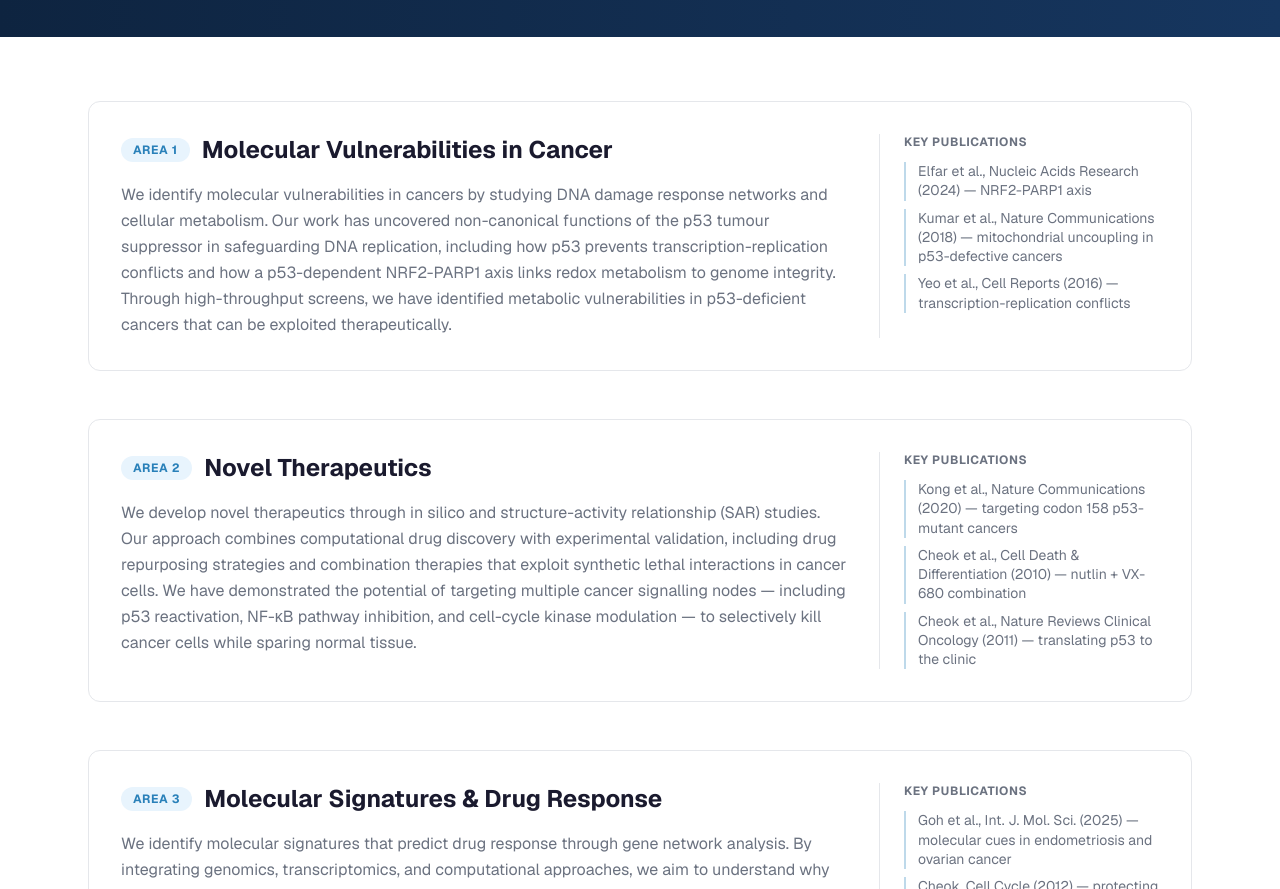
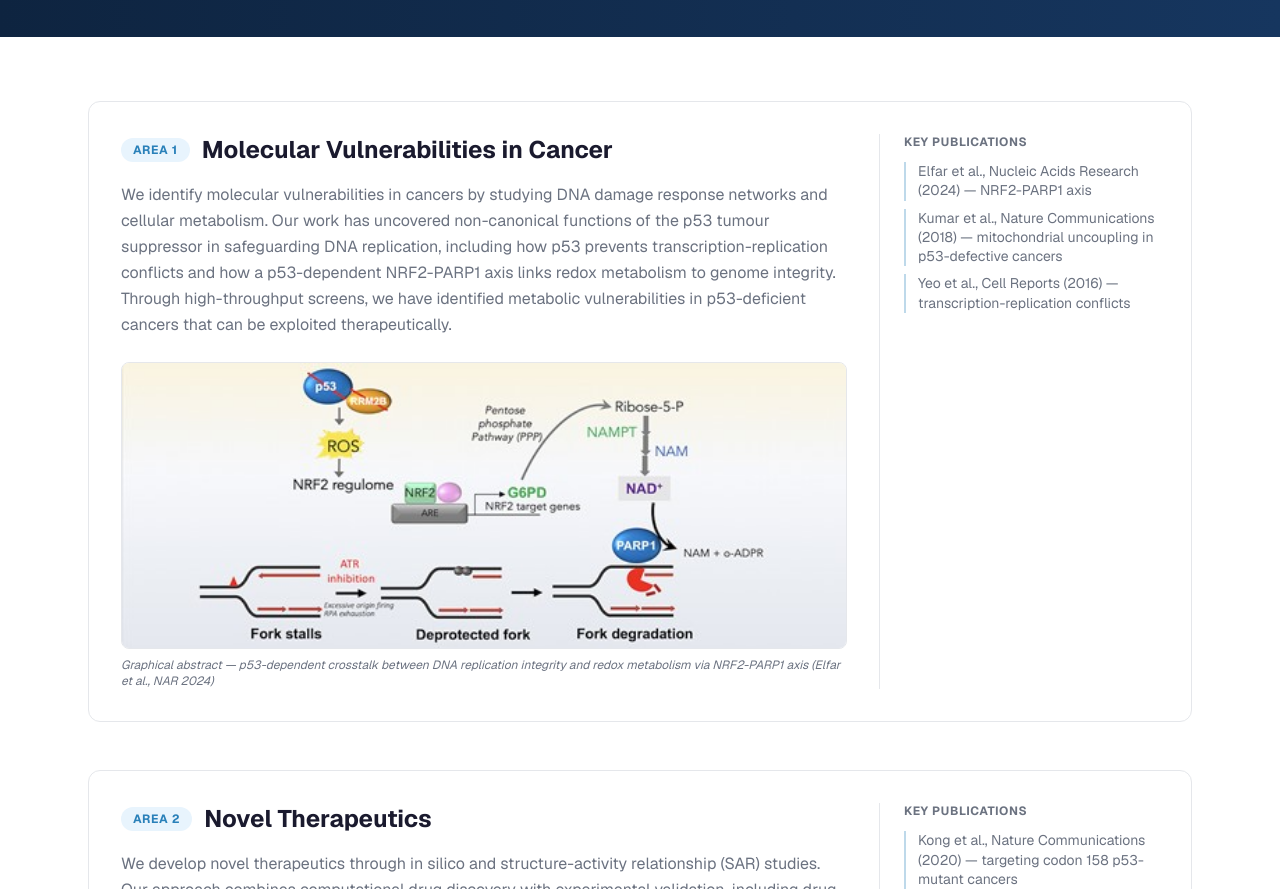
Before and after one commit to Joelchan-Biology/ccf-lab-website, a Next.js app: page /research in a window 1280 px wide. Shown: the part 300-1189 px from the top of the page. Built offline with nearby package versions, Linux system fonts and the light colour scheme.

Commit message:
Fix images for static export, add NAR 2024 graphical abstract to Research page

```diff
--- a/next.config.ts
+++ b/next.config.ts
@@ -2,6 +2,9 @@ import type { NextConfig } from "next";
 
 const nextConfig: NextConfig = {
   output: "export",
+  images: {
+    unoptimized: true,
+  },
 };
 
 export default nextConfig;
--- a/src/app/research/page.tsx
+++ b/src/app/research/page.tsx
@@ -1,4 +1,5 @@
 import type { Metadata } from "next";
+import Image from "next/image";
 
 export const metadata: Metadata = {
   title: "Research",
@@ -11,6 +12,8 @@ const areas = [
     id: "molecular-vulnerabilities",
     title: "Molecular Vulnerabilities in Cancer",
     description: `We identify molecular vulnerabilities in cancers by studying DNA damage response networks and cellular metabolism. Our work has uncovered non-canonical functions of the p53 tumour suppressor in safeguarding DNA replication, including how p53 prevents transcription-replication conflicts and how a p53-dependent NRF2-PARP1 axis links redox metabolism to genome integrity. Through high-throughput screens, we have identified metabolic vulnerabilities in p53-deficient cancers that can be exploited therapeutically.`,
+    image: "/images/nar-2024-graphical-abstract.jpeg",
+    imageAlt: "Graphical abstract — p53-dependent crosstalk between DNA replication integrity and redox metabolism via NRF2-PARP1 axis (Elfar et al., NAR 2024)",
     keyPapers: [
       "Elfar et al., Nucleic Acids Research (2024) — NRF2-PARP1 axis",
       "Kumar et al., Nature Communications (2018) — mitochondrial uncoupling in p53-defective cancers",
@@ -73,6 +76,20 @@ export default function ResearchPage() {
                 <p className="text-muted leading-relaxed whitespace-pre-line">
                   {area.description}
                 </p>
+                {"image" in area && area.image && (
+                  <div className="mt-6">
+                    <Image
+                      src={area.image}
+                      alt={("imageAlt" in area && area.imageAlt as string) || ""}
+                      width={600}
+                      height={300}
+                      className="rounded-lg border border-border w-full"
+                    />
+                    <p className="text-xs text-muted mt-2 italic">
+                      {("imageAlt" in area && area.imageAlt as string) || ""}
+                    </p>
+                  </div>
+                )}
               </div>
               <div className="lg:border-l lg:border-border lg:pl-6">
                 <h3 className="text-xs font-bold text-muted uppercase tracking-wider mb-3">
```
Also changed, not shown: public/images/nar-2024-graphical-abstract.jpeg (added).
